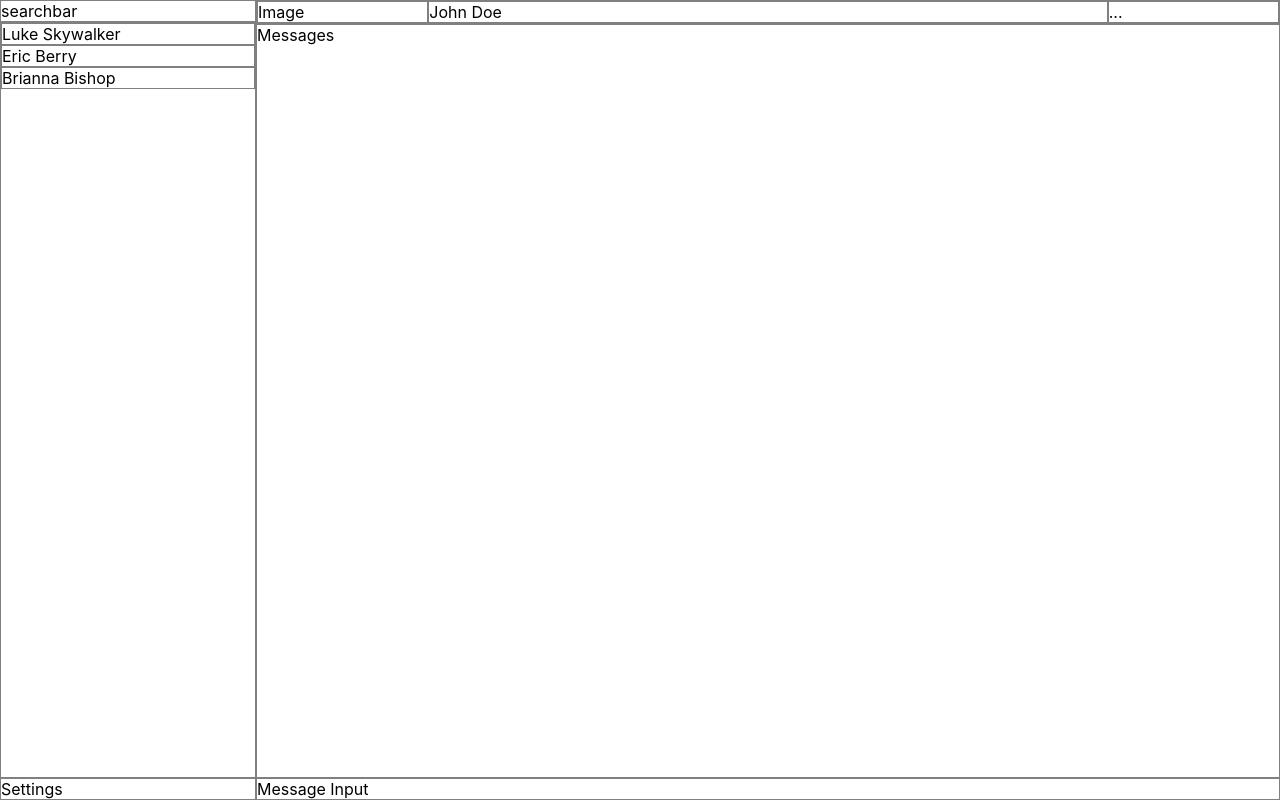
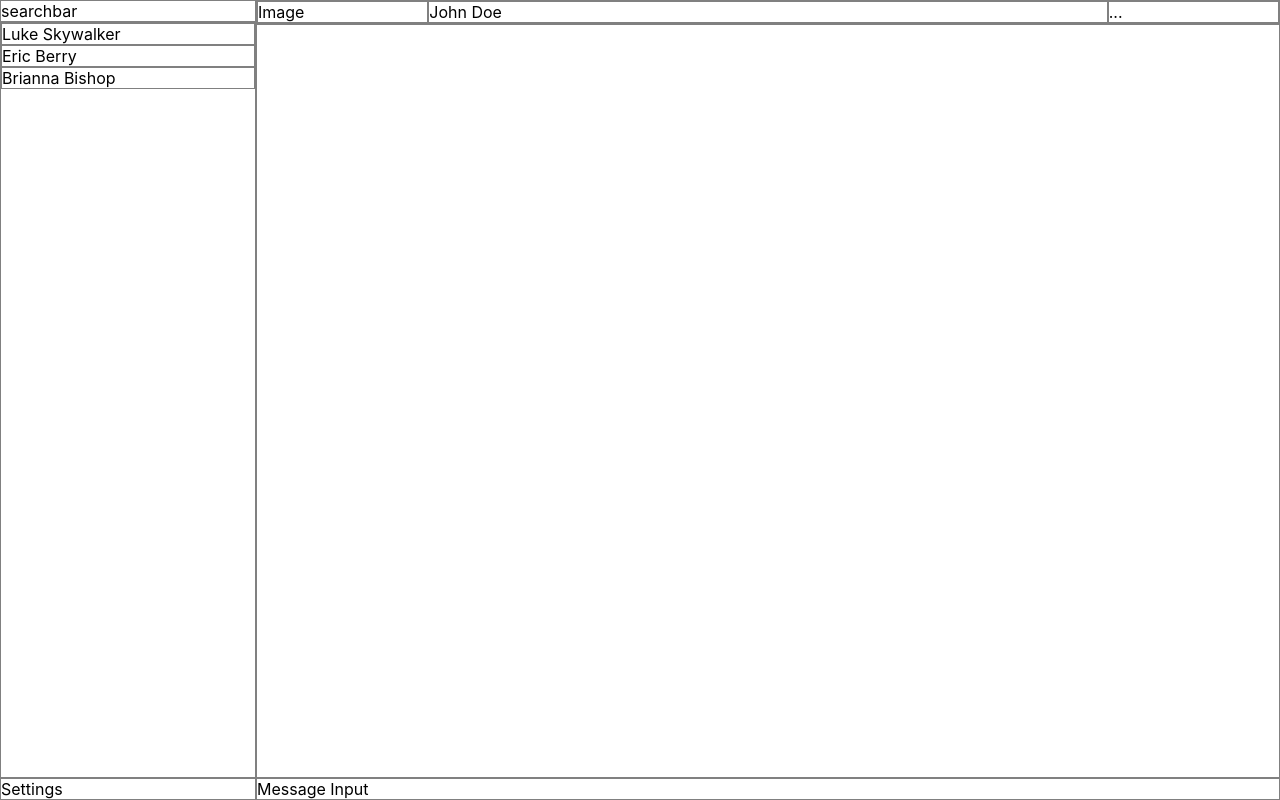
Before and after one commit to aysegulHalamoglu/chat-app, a React (Create React App) app in the folder my-chat-app/: page / in a window 1280 px wide. Both pictures are taken after typing "Sample", "Sample", "Sample" into the empty fields and a click on the button "LOGIN". Built offline with nearby package versions, Linux system fonts and the light colour scheme.

Commit message:
[UPDATE] if there is selectedUser display messages over map function

```diff
--- a/my-chat-app/src/pages/Chat/components/Messages.js
+++ b/my-chat-app/src/pages/Chat/components/Messages.js
@@ -1,5 +1,13 @@
-import React from "react";
+import React, { useContext } from "react";
+import { LoginContext } from "../../../context/LoginContext";
 
 export default function Messages() {
-  return <div className="messages">Messages</div>;
+  const { selectedUser } = useContext(LoginContext);
+  return (
+    <div className="messages">
+      {selectedUser?.messages.map((message, index) => {
+        return <div key={index}> {message.text} </div>;
+      })}
+    </div>
+  );
 }
```
